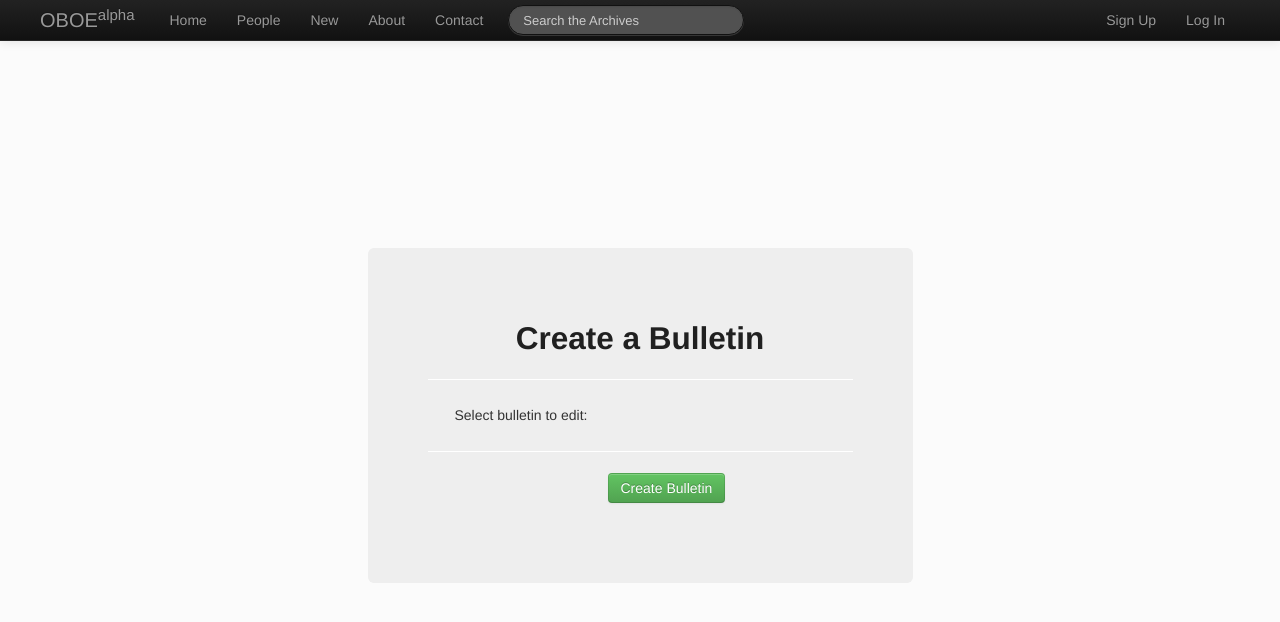
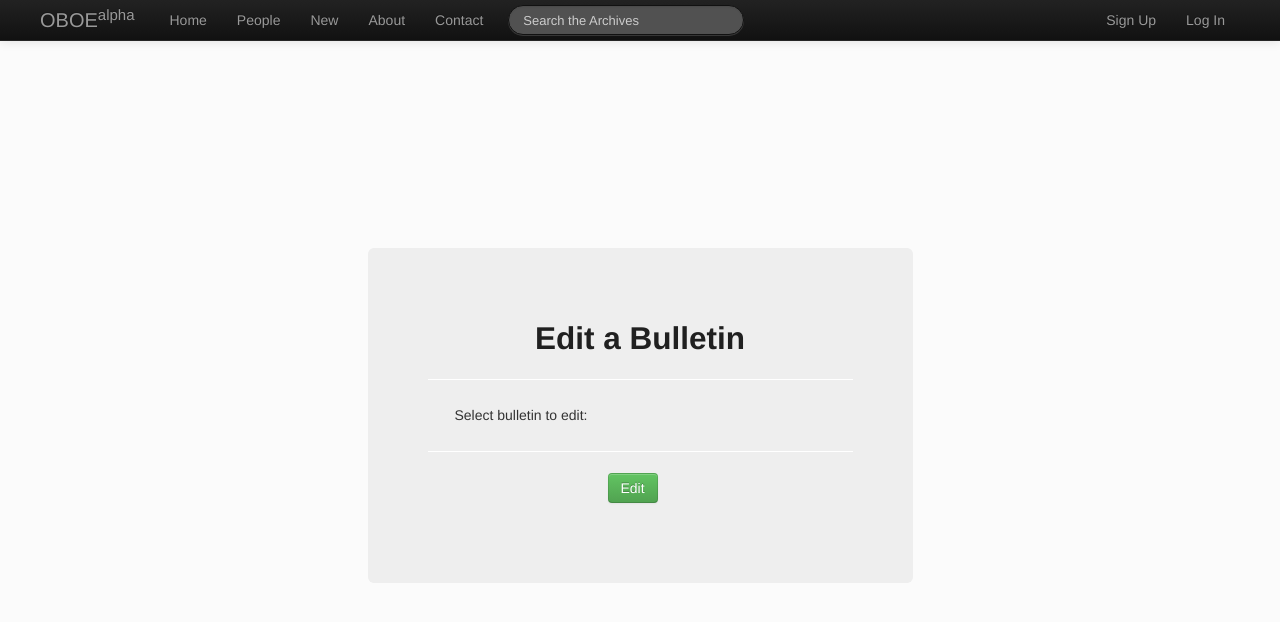
Before and after one commit to allevitan/olinbartering, a Django app: template oboe/templates/selectBulletin.html in a window 1280 px wide. Shown: the top 622 px of the page. Run offline with Django 3.2, Linux system fonts and the light colour scheme; the template is opened without the code that fills it, so the values that code supplies are empty; some libraries are stand-ins or nearby versions.

Commit message:
Added bulletin edit selection page.

```diff
--- a/oboe/contentview.py
+++ b/oboe/contentview.py
@@ -115,13 +115,13 @@ def selectBulletin(request):
 			cleaned_data = form.clean()
 			user = User.objects.get(username = request.user)
 			userdata = user.userdata
+			subject = request.POST.get('bulletin', '')
 			bulletin = Bulletin.objects.get(subject=subject)
-			missive.save()
 			return HttpResponseRedirect('/')
 	else:
 		bulletins = set((bulletin.subject, bulletin.subject) for bulletin in Bulletin.objects.filter(creator=request.user.userdata))
 		form = selectBulletinForm(request.POST or None, bulletins=bulletins)
-	return render(request, 'newMissive.html', {'form':form})
+	return render(request, 'selectBulletin.html', {'form':form})
 
 
 def newMissive(request):
--- a/oboe/templates/selectBulletin.html
+++ b/oboe/templates/selectBulletin.html
@@ -23,7 +23,7 @@
 
 <div class="hero-unit extra_space">
 
-<h2 style="text-align:center;"><b>Create a Bulletin</b></h2>
+<h2 style="text-align:center;"><b>Edit a Bulletin</b></h2>
 
 <hr>
 
@@ -52,7 +52,7 @@
 
 	<div class="control-group">
 		<div class="controls">
-			<input type="submit" value="Create Bulletin" class="btn btn-success"/>
+			<input type="submit" value="Edit" class="btn btn-success"/>
 		</div>
     </div>
 
```
